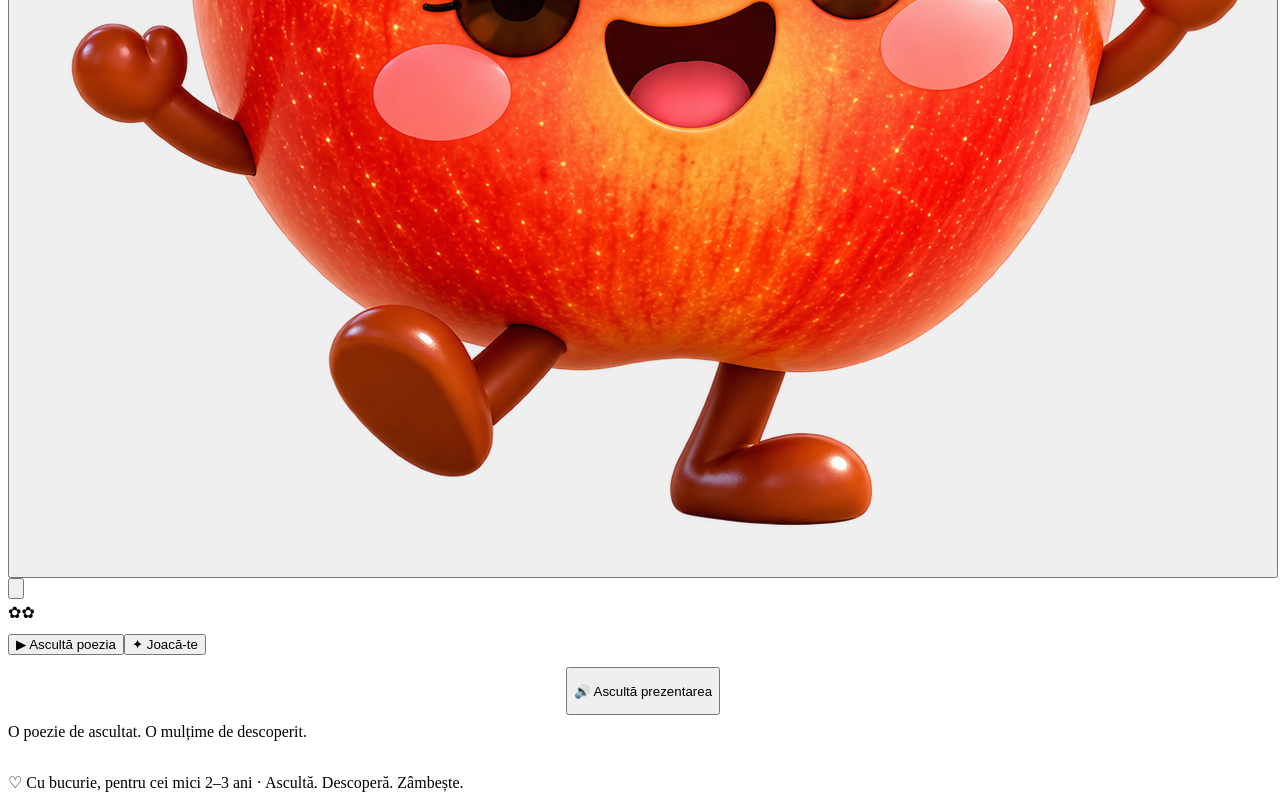
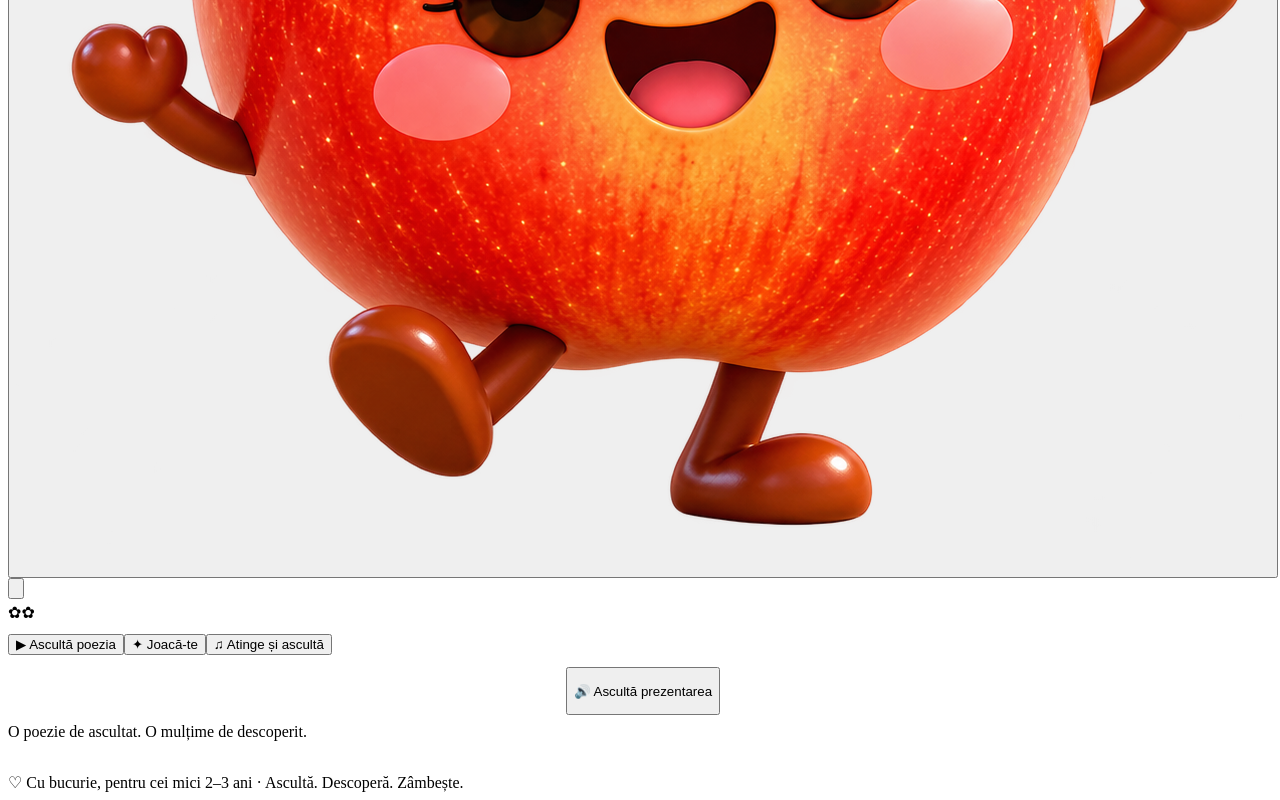
Before and after one commit to alinapalcu1-ship-it/marul-interactiv, a React (Vite) app: page / in a window 1280 px wide. Shown: the part 2202-3002 px from the top of the page. Built offline with nearby package versions, Linux system fonts and the light colour scheme; the HTML template or start-up script is replaced by a standard one.

Commit message:
Leagă secțiunea «Atinge și ascultă» de navigarea aplicației

```diff
--- a/src/components/HomeScreen.jsx
+++ b/src/components/HomeScreen.jsx
@@ -2,7 +2,7 @@ import ObjectToy from './ObjectToy';
 import { useEffect, useRef, useState } from 'react';
 import './home-intro.css';
 
-export default function HomeScreen({ sound, onListen, onPlay }) {
+export default function HomeScreen({ sound, onListen, onPlay, onVocab }) {
   const introduction = useRef(null);
   const [playing, setPlaying] = useState(false);
   const [error, setError] = useState('');
@@ -38,7 +38,7 @@ export default function HomeScreen({ sound, onListen, onPlay }) {
       <div className="friends"><ObjectToy wave={playing} name="girl" className="child"/><ObjectToy wave={playing} name="apple" auto className="main-apple"/><ObjectToy wave={playing} name="boy" className="child"/></div>
       <span className="flower flower-one" aria-hidden="true">✿</span><span className="flower flower-two" aria-hidden="true">✿</span>
     </div>
-    <div className="home-actions"><button className="button primary" onClick={() => leave(onListen)}><span>▶</span> Ascultă poezia</button><button className="button secondary" onClick={() => leave(onPlay)}><span>✦</span> Joacă-te</button></div>
+    <div className="home-actions"><button className="button primary" onClick={() => leave(onListen)}><span>▶</span> Ascultă poezia</button><button className="button secondary" onClick={() => leave(onPlay)}><span>✦</span> Joacă-te</button><button className="button light" onClick={() => leave(onVocab)}><span>♫</span> Atinge și ascultă</button></div>
     <button className="pill home-intro-button" disabled={!sound} aria-pressed={playing} onClick={playIntroduction}>
       🔊 Ascultă prezentarea
     </button>
```
